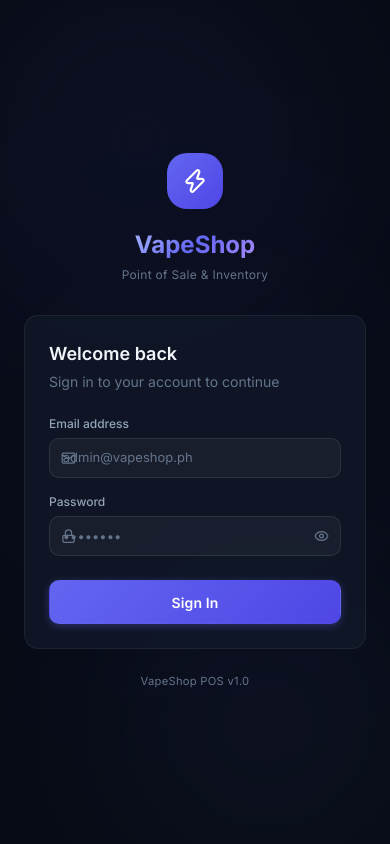
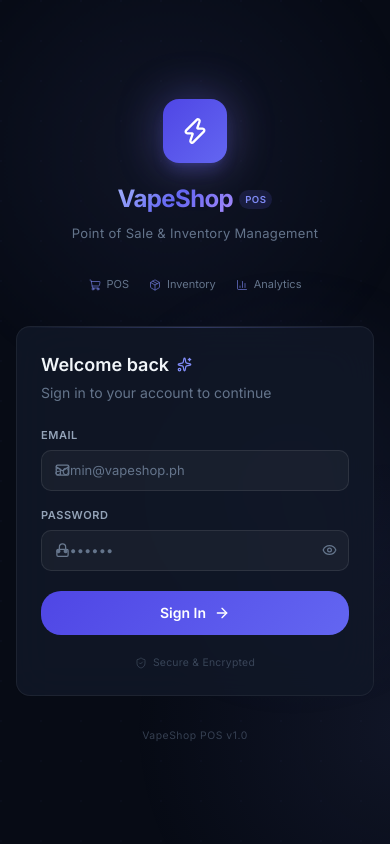
Before and after one commit to Richardd11/Vape-Shop, a Next.js app: page /login in a window 390 px wide. Built offline with nearby package versions, Linux system fonts and the light colour scheme; no server answers.

Commit message:
Redesign login page with modern UI, animations, and better mobile UX

```diff
--- a/src/app/globals.css
+++ b/src/app/globals.css
@@ -395,6 +395,11 @@
     50%      { box-shadow: 0 0 24px rgba(99,102,241,0.35); }
   }
 
+  @keyframes float {
+    0%, 100% { transform: translateY(0) scale(1); }
+    50%      { transform: translateY(-20px) scale(1.03); }
+  }
+
   /* ── Responsive helpers ── */
   .pb-safe { padding-bottom: env(safe-area-inset-bottom, 0px); }
   .pt-safe { padding-top: env(safe-area-inset-top, 0px); }
--- a/src/app/login/page.tsx
+++ b/src/app/login/page.tsx
@@ -1,10 +1,27 @@
 "use client";
 
-import { useState } from "react";
+import { useState, useEffect } from "react";
 import { useRouter } from "next/navigation";
 import { createClient } from "@/lib/supabase/client";
-import { Zap, Eye, EyeOff, AlertCircle, Loader2, Mail, Lock } from "lucide-react";
+import {
+  Zap, Eye, EyeOff, AlertCircle, Loader2, Mail, Lock, Sparkles,
+  ArrowRight, ShieldCheck, Package, BarChart3, ShoppingCart
+} from "lucide-react";
 import { cn } from "@/lib/utils";
+
+function FloatingOrb({ className, delay, size }: { className?: string; delay: string; size: string }) {
+  return (
+    <div
+      className={cn("absolute rounded-full animate-[float_8s_ease-in-out_infinite] opacity-[0.08]", className)}
+      style={{
+        width: size,
+        height: size,
+        animationDelay: delay,
+        background: "radial-gradient(circle, #818cf8, transparent 70%)",
+      }}
+    />
+  );
+}
 
 export default function LoginPage() {
   const router = useRouter();
@@ -15,6 +32,9 @@ export default function LoginPage() {
   const [showPassword, setShowPassword] = useState(false);
   const [loading, setLoading] = useState(false);
   const [error, setError] = useState<string | null>(null);
+  const [mounted, setMounted] = useState(false);
+
+  useEffect(() => { setMounted(true); }, []);
 
   async function handleLogin(e: React.FormEvent) {
     e.preventDefault();
@@ -37,84 +57,83 @@ export default function LoginPage() {
   }
 
   return (
-    <div className="min-h-screen flex relative overflow-hidden bg-surface-root">
-      {/* Animated background elements */}
-      <div className="absolute inset-0 pointer-events-none select-none">
+    <div className="min-h-screen flex flex-col items-center justify-center relative overflow-hidden bg-surface-root p-4 sm:p-6">
+      {/* ─── Animated background orbs ─── */}
+      <FloatingOrb className="-top-20 -left-20" delay="0s" size="500px" />
+      <FloatingOrb className="top-1/3 -right-32" delay="3s" size="450px" />
+      <FloatingOrb className="-bottom-40 left-1/3" delay="6s" size="550px" />
+
+      {/* Subtle grid overlay */}
       <div
-          className="absolute -top-40 -left-40 w-[600px] h-[600px] rounded-full opacity-[0.07] blur-3xl"
-          style={{ background: "radial-gradient(circle, #6366f1, transparent 70%)" }}
+        className="absolute inset-0 opacity-[0.03] pointer-events-none"
+        style={{
+          backgroundImage: "radial-gradient(circle at 1px 1px, #818cf8 1px, transparent 0)",
+          backgroundSize: "40px 40px",
+        }}
+      />
+
+      {/* ─── Content ─── */}
+      <div className={cn(
+        "relative z-10 w-full max-w-[420px] transition-all duration-700",
+        mounted ? "opacity-100 translate-y-0" : "opacity-0 translate-y-4"
+      )}>
+        {/* Logo */}
+        <div className="flex flex-col items-center mb-8 animate-fade-in">
+          <div className="relative mb-5">
+            <div className="absolute inset-0 rounded-2xl blur-xl opacity-40"
+              style={{ background: "linear-gradient(135deg, #6366f1, #a78bfa)" }}
             />
             <div
-          className="absolute -bottom-32 -right-32 w-[500px] h-[500px] rounded-full opacity-[0.06] blur-3xl"
-          style={{ background: "radial-gradient(circle, #818cf8, transparent 70%)" }}
-        />
-        <div
-          className="absolute top-1/2 left-1/2 -translate-x-1/2 -translate-y-1/2 w-[800px] h-[800px] rounded-full opacity-[0.03] blur-3xl"
-          style={{ background: "radial-gradient(circle, #4f46e5, transparent 70%)" }}
-        />
+              className="relative flex items-center justify-center w-16 h-16 rounded-2xl shadow-lg shadow-brand-500/20"
+              style={{ background: "linear-gradient(135deg, #4f46e5, #6366f1)" }}
+            >
+              <Zap size={28} className="text-white" />
             </div>
-
-      {/* Left decorative panel */}
-      <div className="hidden lg:flex lg:w-5/12 xl:w-1/2 relative overflow-hidden">
-        <div className="absolute inset-0 bg-gradient-to-br from-brand-600/20 via-surface-base to-surface-root" />
-        <div className="absolute inset-0 opacity-[0.04]"
-          style={{
-            backgroundImage: "radial-gradient(circle at 1px 1px, #818cf8 1px, transparent 0)",
-            backgroundSize: "32px 32px",
-          }}
-        />
-        <div className="relative z-10 flex flex-col justify-between p-10 xl:p-14 w-full">
-          <div>
-            <div className="flex items-center gap-3">
-              <div
-                className="flex items-center justify-center w-10 h-10 rounded-lg"
-                style={{ background: "linear-gradient(135deg, #6366f1, #4f46e5)" }}
-              >
-                <Zap size={20} className="text-white" />
           </div>
-              <span className="text-sm font-semibold tracking-wider text-text-secondary uppercase">
+          <div className="flex items-center gap-1.5">
+            <h1 className="text-2xl font-bold gradient-text tracking-tight">
               VapeShop
+            </h1>
+            <span className="text-[0.6rem] font-semibold px-1.5 py-0.5 rounded-md bg-brand-500/15 text-brand-400 uppercase tracking-wider">
+              POS
             </span>
           </div>
-          </div>
-          <div>
-            <p className="text-text-tertiary text-sm leading-relaxed max-w-sm">
-              Streamline your vape shop operations with real-time inventory tracking,
-              point of sale, and sales analytics — all in one place.
-            </p>
-          </div>
-          <div className="flex gap-3">
-            <div className="w-2 h-2 rounded-full bg-brand-500/40" />
-            <div className="w-2 h-2 rounded-full bg-brand-500/20" />
-            <div className="w-2 h-2 rounded-full bg-brand-500/10" />
-          </div>
-        </div>
-      </div>
-
-      {/* Right side — login card */}
-      <div className="flex-1 flex items-center justify-center p-6 sm:p-10">
-        <div className="w-full max-w-[400px] animate-fade-in">
-          {/* Logo & title */}
-          <div className="flex flex-col items-center mb-8">
-            <div
-              className="flex items-center justify-center w-14 h-14 rounded-xl mb-5"
-              style={{ background: "linear-gradient(135deg, #6366f1, #4f46e5)" }}
-            >
-              <Zap size={26} className="text-white" />
-            </div>
-            <h1 className="text-2xl font-bold gradient-text">
-              VapeShop
-            </h1>
-            <p className="text-text-tertiary text-xs mt-1.5 tracking-wide">
-              Point of Sale & Inventory
+          <p className="text-text-tertiary text-[0.8125rem] mt-2 tracking-wide">
+            Point of Sale & Inventory Management
           </p>
         </div>
 
-          {/* Card */}
-          <div className="card-glass p-6 sm:p-8 animate-slide-up">
+        {/* Features strip */}
+        <div className="flex items-center justify-center gap-5 mb-8 animate-fade-in" style={{ animationDelay: "0.1s" }}>
+          {[
+            { icon: ShoppingCart, label: "POS", },
+            { icon: Package, label: "Inventory", },
+            { icon: BarChart3, label: "Analytics", },
+          ].map(({ icon: Icon, label }) => (
+            <div key={label} className="flex items-center gap-1.5 text-[0.6875rem] text-text-tertiary">
+              <Icon size={12} className="text-brand-400/60" />
+              <span>{label}</span>
+            </div>
+          ))}
+        </div>
+
+        {/* Login Card */}
+        <div
+          className="card-glass p-6 sm:p-8 animate-slide-up relative overflow-hidden"
+          style={{ animationDelay: "0.15s" }}
+        >
+          {/* Card top shimmer */}
+          <div
+            className="absolute top-0 left-0 right-0 h-px"
+            style={{
+              background: "linear-gradient(90deg, transparent, rgba(129,140,248,0.3), transparent)",
+            }}
+          />
+
           <div className="mb-6">
-              <h2 className="text-lg font-semibold text-text-primary">
+            <h2 className="text-lg font-semibold text-text-primary flex items-center gap-2">
               Welcome back
+              <Sparkles size={15} className="text-brand-400" />
             </h2>
             <p className="text-text-tertiary text-sm mt-1">
               Sign in to your account to continue
@@ -133,23 +152,25 @@ export default function LoginPage() {
                 }}
               >
                 <AlertCircle size={16} className="shrink-0 text-danger" />
-                  <span>{error}</span>
+                <span className="text-[0.8125rem]">{error}</span>
               </div>
             )}
 
             {/* Email */}
             <div className="flex flex-col gap-1.5">
-                <label
-                  htmlFor="email"
-                  className="text-xs font-medium text-text-secondary"
-                >
-                  Email address
+              <label htmlFor="email" className="text-[0.6875rem] font-semibold text-text-secondary uppercase tracking-wider">
+                Email
               </label>
-                <div className="relative">
-                  <Mail
-                    size={15}
-                    className="absolute left-3 top-1/2 -translate-y-1/2 text-text-tertiary pointer-events-none"
+              <div className="relative group">
+                <div className={cn(
+                  "absolute inset-0 rounded-xl opacity-0 transition-opacity duration-300 pointer-events-none",
+                  "group-focus-within:opacity-100"
+                )}
+                  style={{
+                    background: "linear-gradient(135deg, rgba(99,102,241,0.1), rgba(129,140,248,0.05))",
+                  }}
                 />
+                <Mail size={15} className="absolute left-3.5 top-1/2 -translate-y-1/2 text-text-tertiary pointer-events-none transition-colors duration-300 group-focus-within:text-brand-400" />
                 <input
                   id="email"
                   type="email"
@@ -158,24 +179,26 @@ export default function LoginPage() {
                   placeholder="admin@vapeshop.ph"
                   required
                   autoComplete="email"
-                    className="input pl-9"
+                  className="relative input pl-10 transition-all duration-300"
                 />
               </div>
             </div>
 
             {/* Password */}
             <div className="flex flex-col gap-1.5">
-                <label
-                  htmlFor="password"
-                  className="text-xs font-medium text-text-secondary"
-                >
+              <label htmlFor="password" className="text-[0.6875rem] font-semibold text-text-secondary uppercase tracking-wider">
                 Password
               </label>
-                <div className="relative">
-                  <Lock
-                    size={15}
-                    className="absolute left-3 top-1/2 -translate-y-1/2 text-text-tertiary pointer-events-none"
+              <div className="relative group">
+                <div className={cn(
+                  "absolute inset-0 rounded-xl opacity-0 transition-opacity duration-300 pointer-events-none",
+                  "group-focus-within:opacity-100"
+                )}
+                  style={{
+                    background: "linear-gradient(135deg, rgba(99,102,241,0.1), rgba(129,140,248,0.05))",
+                  }}
                 />
+                <Lock size={15} className="absolute left-3.5 top-1/2 -translate-y-1/2 text-text-tertiary pointer-events-none transition-colors duration-300 group-focus-within:text-brand-400" />
                 <input
                   id="password"
                   type={showPassword ? "text" : "password"}
@@ -184,7 +207,7 @@ export default function LoginPage() {
                   placeholder="••••••••"
                   required
                   autoComplete="current-password"
-                    className="input pl-9 pr-10"
+                  className="relative input pl-10 pr-10 transition-all duration-300"
                 />
                 <button
                   type="button"
@@ -192,11 +215,7 @@ export default function LoginPage() {
                   className="absolute right-3 top-1/2 -translate-y-1/2 text-text-tertiary hover:text-text-secondary transition-colors"
                   tabIndex={-1}
                 >
-                    {showPassword ? (
-                      <EyeOff size={15} />
-                    ) : (
-                      <Eye size={15} />
-                    )}
+                  {showPassword ? <EyeOff size={15} /> : <Eye size={15} />}
                 </button>
               </div>
             </div>
@@ -206,28 +225,48 @@ export default function LoginPage() {
               type="submit"
               disabled={loading}
               className={cn(
-                  "btn btn-brand btn-lg w-full mt-2",
-                  loading && "opacity-70 cursor-not-allowed"
+                "relative w-full overflow-hidden rounded-xl font-semibold text-sm transition-all duration-300 mt-1",
+                "flex items-center justify-center gap-2 py-3",
+                loading
+                  ? "opacity-70 cursor-not-allowed"
+                  : "hover:-translate-y-0.5 hover:shadow-lg hover:shadow-brand-500/25 active:translate-y-0"
               )}
+              style={{
+                background: "linear-gradient(135deg, #4f46e5, #6366f1)",
+                color: "#fff",
+              }}
             >
+              <div className="absolute inset-0 bg-gradient-to-r from-brand-400 to-brand-500 opacity-0 hover:opacity-100 transition-opacity" />
+              <span className="relative z-10 flex items-center gap-2">
                 {loading ? (
                   <>
                     <Loader2 size={16} className="animate-spin" />
                     Signing in...
                   </>
                 ) : (
-                  "Sign In"
+                  <>
+                    Sign In
+                    <ArrowRight size={16} />
+                  </>
                 )}
+              </span>
             </button>
           </form>
+
+          {/* Security badge */}
+          <div className="flex items-center justify-center gap-1.5 mt-5">
+            <ShieldCheck size={12} className="text-text-tertiary/40" />
+            <span className="text-[0.65rem] text-text-tertiary/50 tracking-wide">
+              Secure & Encrypted
+            </span>
+          </div>
         </div>
 
         {/* Footer */}
-          <p className="text-center text-[0.7rem] text-text-tertiary mt-6 tracking-wide">
+        <p className="text-center text-[0.65rem] text-text-tertiary/50 mt-8 tracking-wider animate-fade-in" style={{ animationDelay: "0.3s" }}>
           VapeShop POS v1.0
         </p>
       </div>
     </div>
-    </div>
   );
 }
```
Lines whose indentation alone changed are shown as unchanged.
